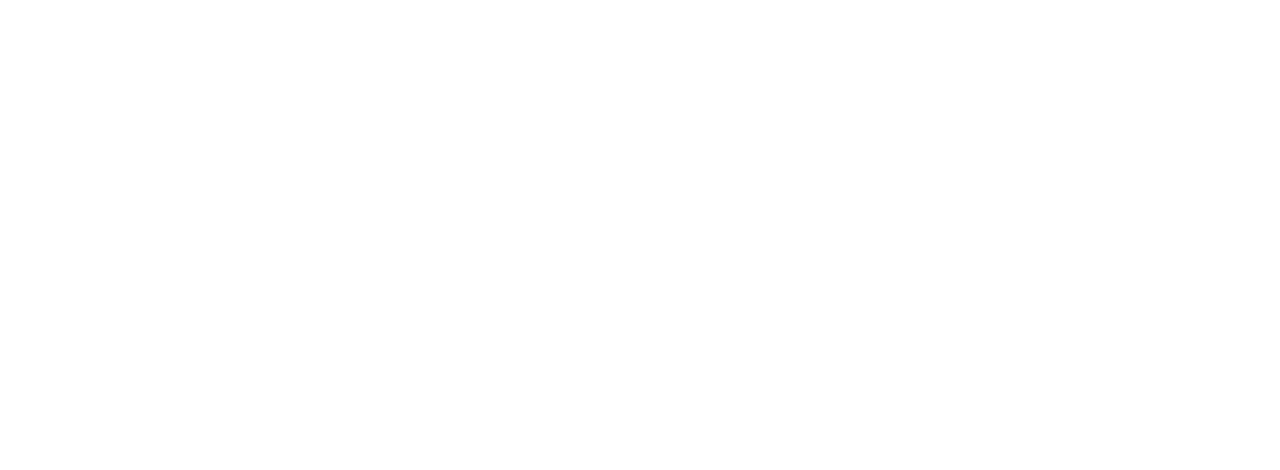
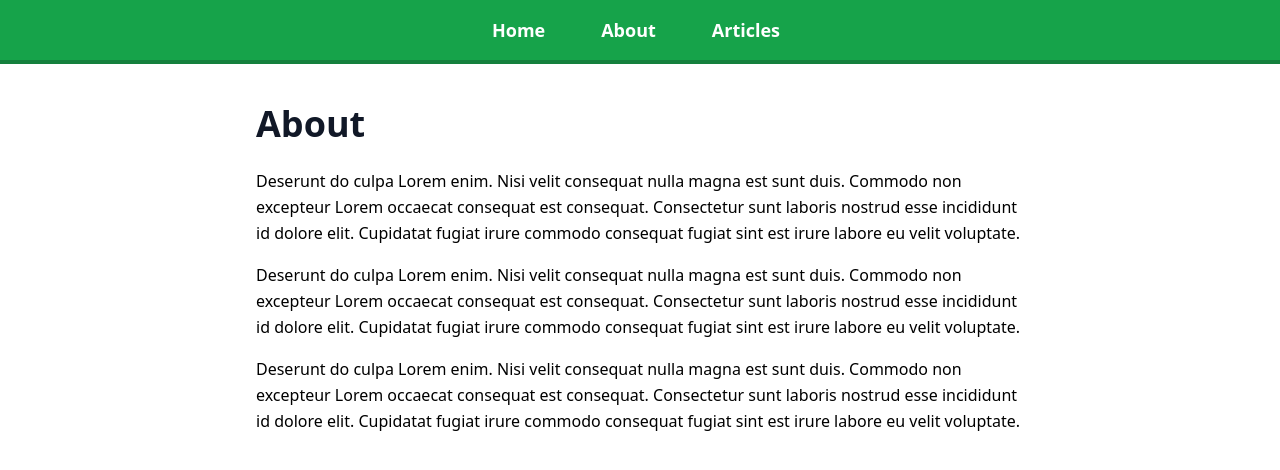
Before and after one commit to DAHAM-SENAVIRATHNA/Mern-blog, a React (Create React App) app: page /about in a window 1280 px wide. Before the commit this address had no page. Shown: the top 470 px of the page. Built offline with nearby package versions, Linux system fonts and the light colour scheme.

Commit message:
Add pages and navbar component

```diff
--- a/src/App.js
+++ b/src/App.js
@@ -1,13 +1,26 @@
 
 // Routes between various pages home, aboutus
 import { BrowserRouter as Router, Route, Routes } from "react-router-dom";
+
+//Pages
 import Home from "./pages/Home";
-function App() {
+import ArticleList from "./pages/ArticleList";
+import Article from "./pages/Article";
+import About from "./pages/About";
+
+// Components
+import Navbar from "./components/Navbar";
+
+const App = ()=> {
   return (
     <Router>
+      <Navbar />
       <div className="max-w-screen-md mx-auto pt-20">
         <Routes>
           <Route path="/" element={<Home />} />
+          <Route path="/about" element={<About />} />
+          <Route path="/articles" element={<ArticleList />} />
+          <Route path="/article" element={<Article />} />
         </Routes>
       </div>
     </Router>
--- /dev/null
+++ b/src/components/Navbar.js
@@ -0,0 +1,23 @@
+import React from 'react'
+import { Link } from 'react-router-dom'
+
+
+function Navbar() {
+    return (
+        <nav className='border-b-4 border-green-700 text-center fixed top-0 bg-green-600 font-bold w-full text-lg text-white'>
+            <ul>
+                <li className='inline-block py-4'>
+                    <Link to="/" className='pl-6 pr-8'>Home</Link>
+                </li>
+                <li className='inline-block py-4'>
+                    <Link to="/about" className='pl-6 pr-8'>About</Link>
+                </li>
+                <li className='inline-block py-4'>
+                    <Link to="/articles" className='pl-6 pr-8'>Articles</Link>
+                </li>
+            </ul>
+        </nav>
+    )
+}
+
+export default Navbar
--- /dev/null
+++ b/src/pages/About.js
@@ -0,0 +1,18 @@
+import React from 'react'
+
+function About() {
+  return (
+    <div className='mb-20'>
+            <h1 className='sm:text-4xl text-2xl font-bold my-6 text-gray-900'>About</h1>
+            <p className='mx-auto leading-relaxed text-base mb-4 '>Deserunt do culpa Lorem enim. Nisi velit consequat nulla magna est sunt duis. Commodo non excepteur Lorem occaecat consequat est consequat. Consectetur sunt laboris nostrud esse incididunt id dolore elit. Cupidatat fugiat irure commodo consequat fugiat sint est irure labore eu velit voluptate.
+            </p>
+            <p className='mx-auto leading-relaxed text-base mb-4'>Deserunt do culpa Lorem enim. Nisi velit consequat nulla magna est sunt duis. Commodo non excepteur Lorem occaecat consequat est consequat. Consectetur sunt laboris nostrud esse incididunt id dolore elit. Cupidatat fugiat irure commodo consequat fugiat sint est irure labore eu velit voluptate.
+            </p>
+            <p className='mx-auto leading-relaxed text-base mb-4'>Deserunt do culpa Lorem enim. Nisi velit consequat nulla magna est sunt duis. Commodo non excepteur Lorem occaecat consequat est consequat. Consectetur sunt laboris nostrud esse incididunt id dolore elit. Cupidatat fugiat irure commodo consequat fugiat sint est irure labore eu velit voluptate.
+            </p>
+        </div>
+    )
+
+}
+
+export default About
--- /dev/null
+++ b/src/pages/Article.js
@@ -0,0 +1,12 @@
+import React from 'react'
+
+function Article() {
+    return (
+        <div>
+            <h1 className='sm:text-4xl text-2xl font-bold my-6 text-gray-900'>This is article</h1>
+
+        </div>
+    )
+}
+
+export default Article
--- /dev/null
+++ b/src/pages/ArticleList.js
@@ -0,0 +1,12 @@
+import React from 'react'
+
+function ArticleList() {
+    return (
+        <div>
+            <h1 className='sm:text-4xl text-2xl font-bold my-6 text-gray-900'>Articles</h1>
+
+        </div>
+    )
+}
+
+export default ArticleList
```
